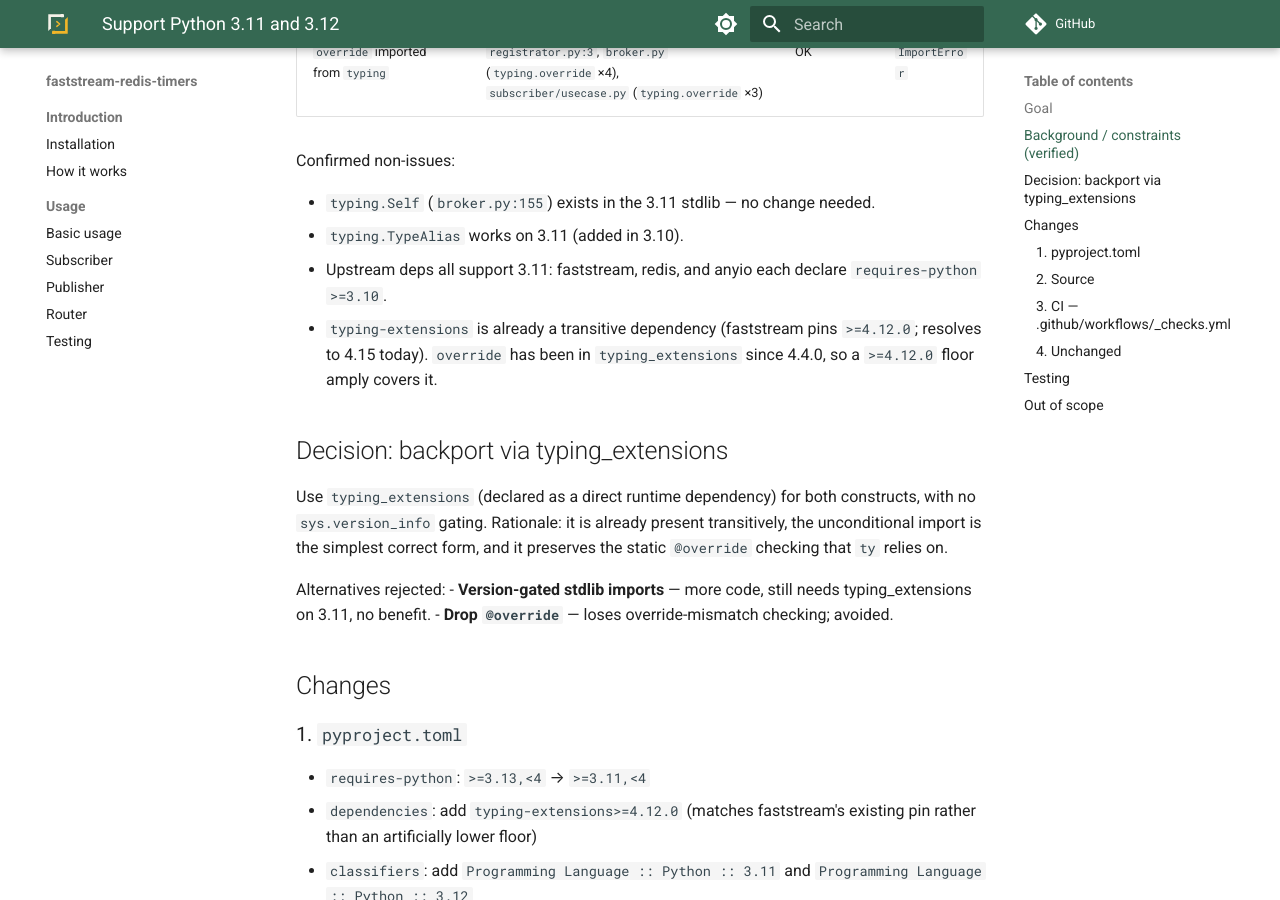
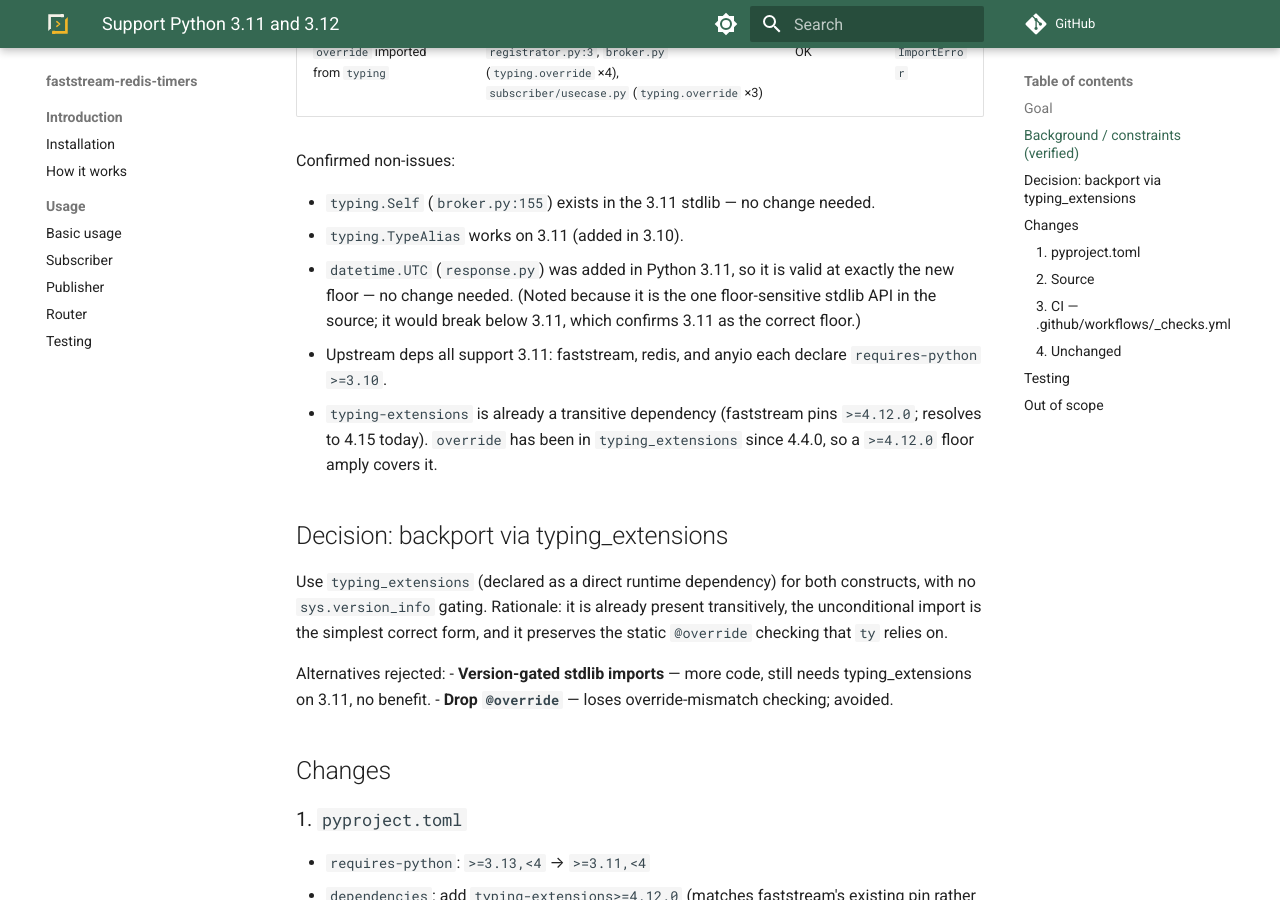
Before and after one commit to modern-python/faststream-redis-timers, an MkDocs documentation site: the page built from docs/superpowers/specs/2026-06-29-python-3.11-3.12-support-design.md, in a window 1280 px wide and 900 px high, scrolled down 655 px. Built offline with MkDocs 1.6.1 and Material for MkDocs 9.7.7, drawn with Linux system fonts in a browser that asks for light colours; comment, search, counter and statistics services are not loaded.

Commit message:
docs: note datetime.UTC as a 3.11-floor non-issue in design spec
Co-Authored-By: Claude Opus 4.8 (1M context) <noreply@anthropic.com>

```diff
--- a/docs/superpowers/specs/2026-06-29-python-3.11-3.12-support-design.md
+++ b/docs/superpowers/specs/2026-06-29-python-3.11-3.12-support-design.md
@@ -25,6 +25,10 @@ Confirmed non-issues:
 
 - `typing.Self` (`broker.py:155`) exists in the 3.11 stdlib — no change needed.
 - `typing.TypeAlias` works on 3.11 (added in 3.10).
+- `datetime.UTC` (`response.py`) was added in Python 3.11, so it is valid at
+  exactly the new floor — no change needed. (Noted because it is the one
+  floor-sensitive stdlib API in the source; it would break below 3.11, which
+  confirms 3.11 as the correct floor.)
 - Upstream deps all support 3.11: faststream, redis, and anyio each declare
   `requires-python >=3.10`.
 - `typing-extensions` is already a transitive dependency (faststream pins
```
